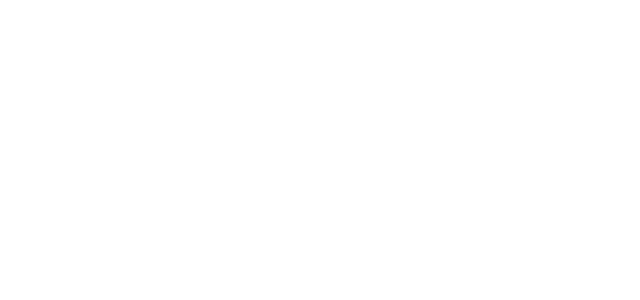
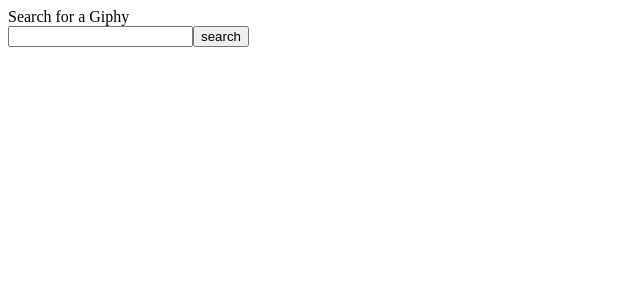
Before and after one commit to kristenstoeckeler/GROUP-GIPHY-SAGA-PROJECT, a React (Create React App) app: page / in a window 1280 px wide. Shown: the top 300 px of the page, without its empty margins (0-640 px from the left). Built offline with nearby package versions, Linux system fonts and the light colour scheme.

Commit message:
linked to search and favorites pages

```diff
--- a/package.json
+++ b/package.json
@@ -11,6 +11,7 @@
     "react": "^16.8.6",
     "react-dom": "^16.8.6",
     "react-redux": "^7.2.0",
+    "react-router-dom": "^5.1.2",
     "react-scripts": "^3.4.0",
     "redux-logger": "^3.0.6",
     "redux-saga": "^1.1.3"
--- a/src/components/App/App.js
+++ b/src/components/App/App.js
@@ -1,14 +1,24 @@
 import React, { Component } from 'react';
+import { HashRouter as Router, Route, Link } from 'react-router-dom';
+import { withRouter } from 'react-router';
+//links
+import GiphySearch from '../GiphySearch/GiphySearch';
+import FavoritesPage from '../FavoritesPage/FavoritesPage';
 
 class App extends Component {
 
+
   render() {
     return (
-      <div>
+      <div className="App">
+        <Router>
+          <Route exact path='/' component={ GiphySearch } />
+          <Route exact path='/favorites' component={ FavoritesPage } />
+        </Router>
       </div>
     );
   }
 
 }
 
-export default App;
+export default withRouter(App);
--- a/src/index.js
+++ b/src/index.js
@@ -6,6 +6,7 @@
 import axios from 'axios';
 import logger from 'redux-logger';
 import createSagaMiddleware from 'redux-saga';
+import { HashRouter as Router } from 'react-router-dom';
 
 import App from './components/App/App';
 
@@ -48,4 +49,4 @@
 
 sagaMiddleware.run(rootSaga);
 
-ReactDOM.render(<Provider store={store}><App /></Provider>, document.getElementById('react-root'));
+ReactDOM.render(<Provider store={store}><Router><App /></Router></Provider>, document.getElementById('react-root'));
```
